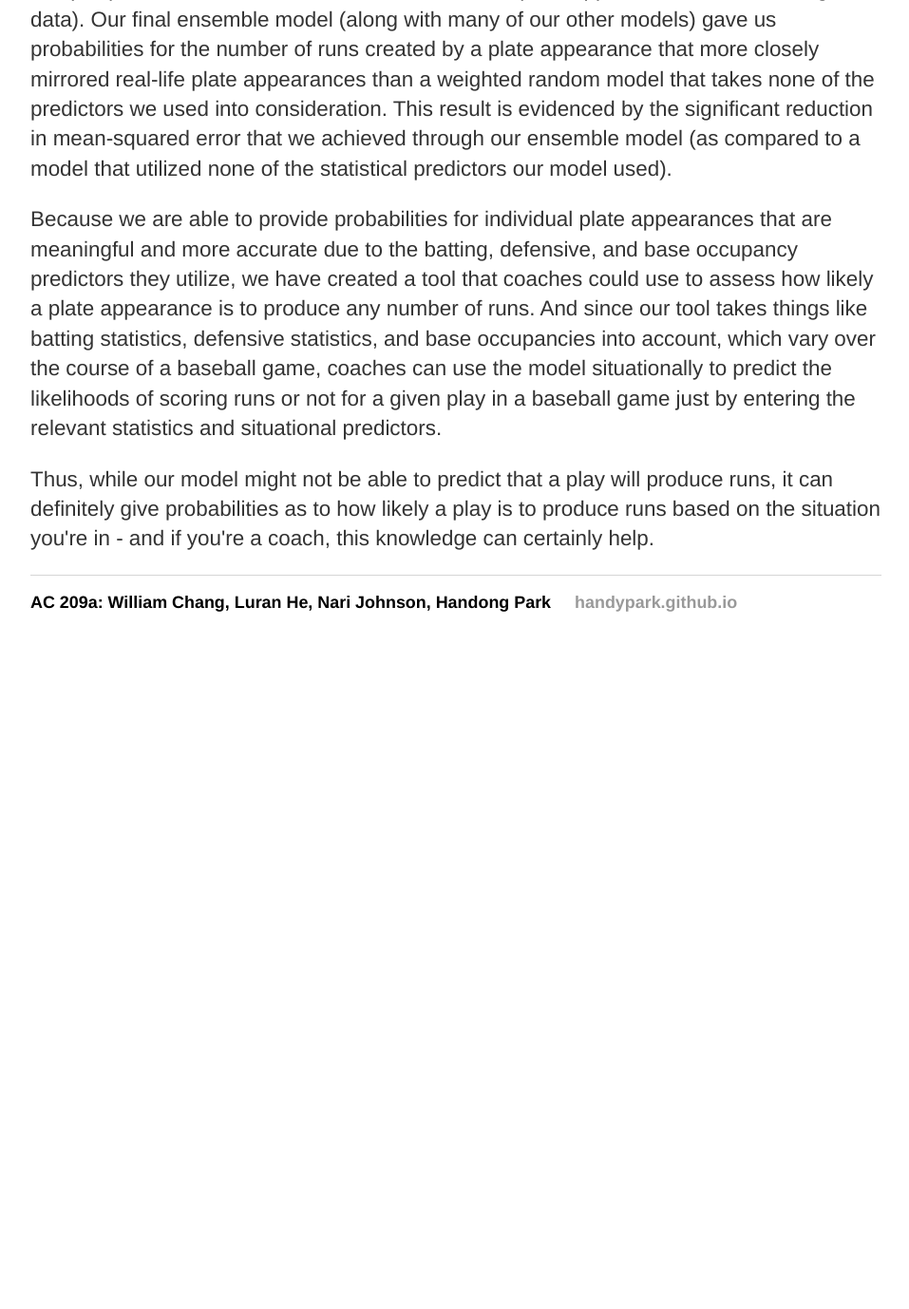
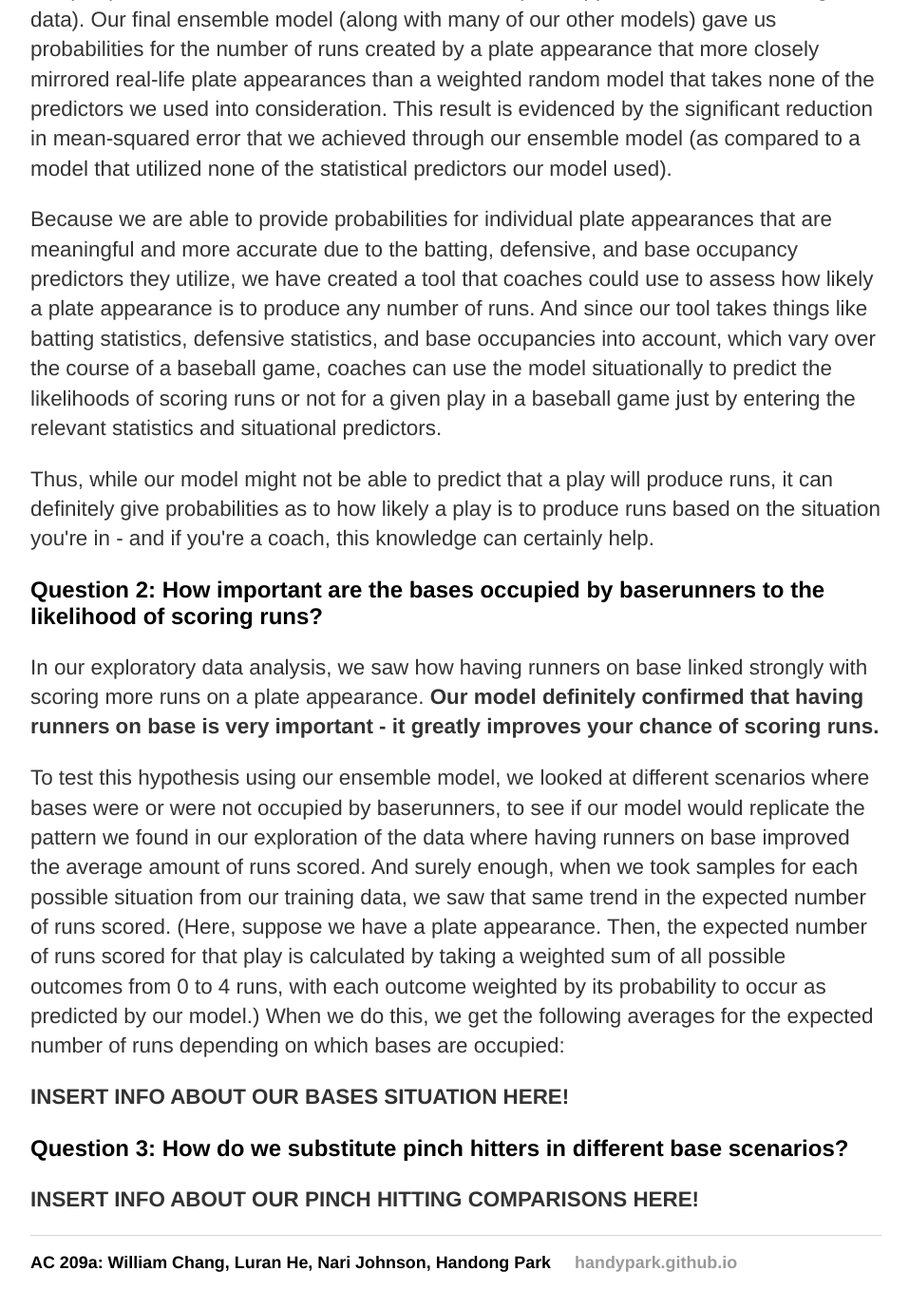
Before and after one commit to handypark/handypark.github.io, a Jekyll site: the page built from results.html, in a window 1280 px wide and 1400 px high, scrolled down 704 px. Shown: the top 1378 px of the window at 95% size, without its empty margins (160-1117 px from the left). Built offline with Jekyll 4.4.1, drawn with Linux system fonts in a browser that asks for light colours; before the commit the page ends 1409 px from its top, so only the background shows below that.

Commit message:
Update results.html

```diff
--- a/results.html
+++ b/results.html
@@ -39,4 +39,27 @@ title: Results
 		as to how likely a play is to produce runs based on the situation you're in - and if you're a coach, this knowledge can
 		certainly help.
 	</p>
+	<h3>Question 2: How important are the bases occupied by baserunners to the likelihood of scoring runs?</h3>
+	<p>
+		In our exploratory data analysis, we saw how having runners on base linked strongly with scoring more runs on a
+		plate appearance. <strong>Our model definitely confirmed that having runners on base is very important - it
+		greatly improves your chance of scoring runs.</strong>
+	</p>
+	<p>
+		To test this hypothesis using our ensemble model, we looked at different scenarios where bases were or were
+		not occupied by baserunners, to see if our model would replicate the pattern we found in our exploration of the data
+		where having runners on base improved the average amount of runs scored. And surely enough, when we took samples for
+		each possible situation from our training data, we saw that same trend in the expected number of runs scored.
+		(Here, suppose we have a plate appearance. Then, the expected number of runs scored for that play
+		is calculated by taking a weighted sum of all possible outcomes from 0 to 4
+		runs, with each outcome weighted by its probability to occur as predicted by our model.)
+		When we do this, we get the following averages for the expected number of runs depending on which bases are occupied:
+	</p>
+	<p>
+		<strong>INSERT INFO ABOUT OUR BASES SITUATION HERE!</strong>
+	</p>
+	<h3>Question 3: How do we substitute pinch hitters in different base scenarios?</h3>
+	<p>
+		<strong>INSERT INFO ABOUT OUR PINCH HITTING COMPARISONS HERE!</strong>
+	</p>
 </div><!-- /.blurb -->
```
